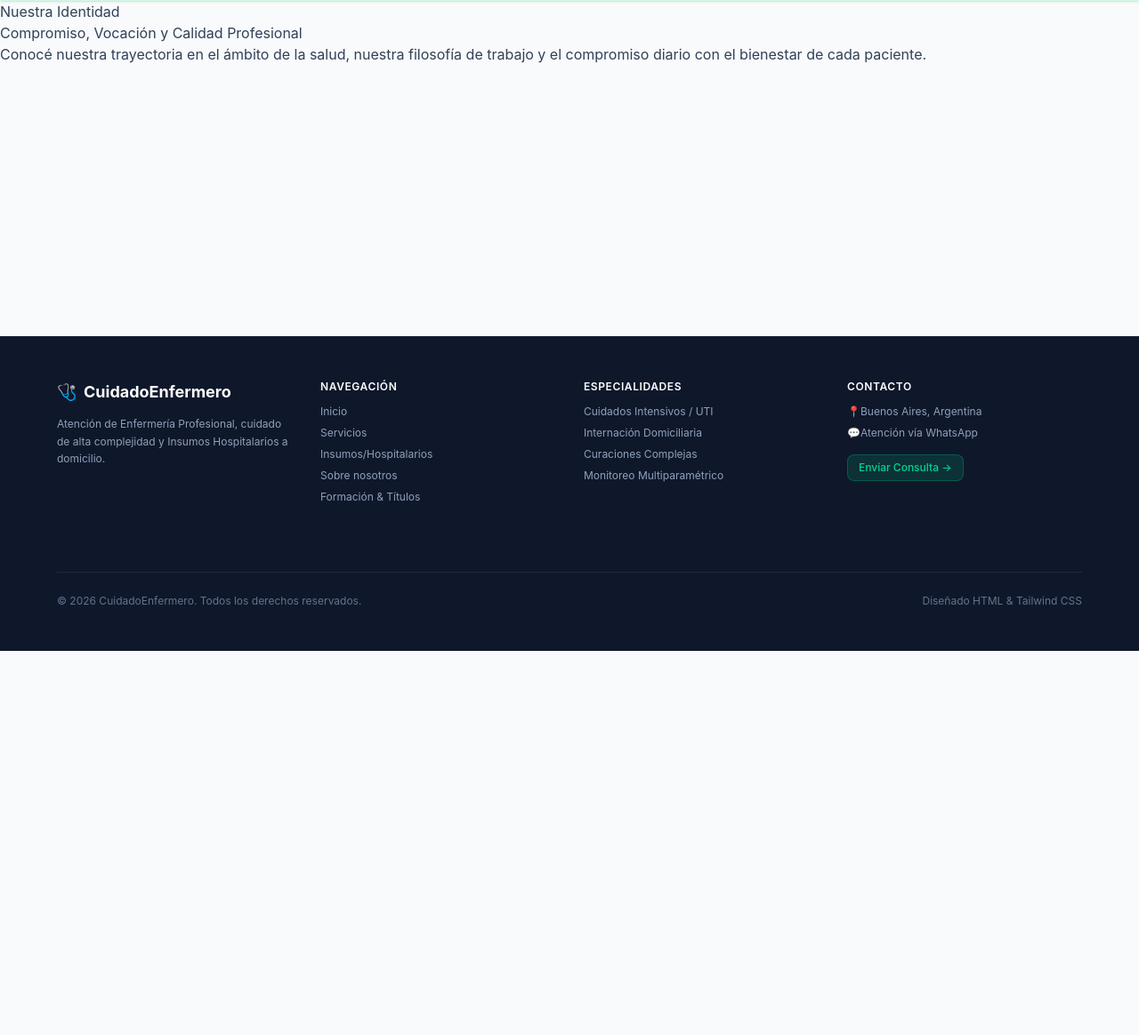
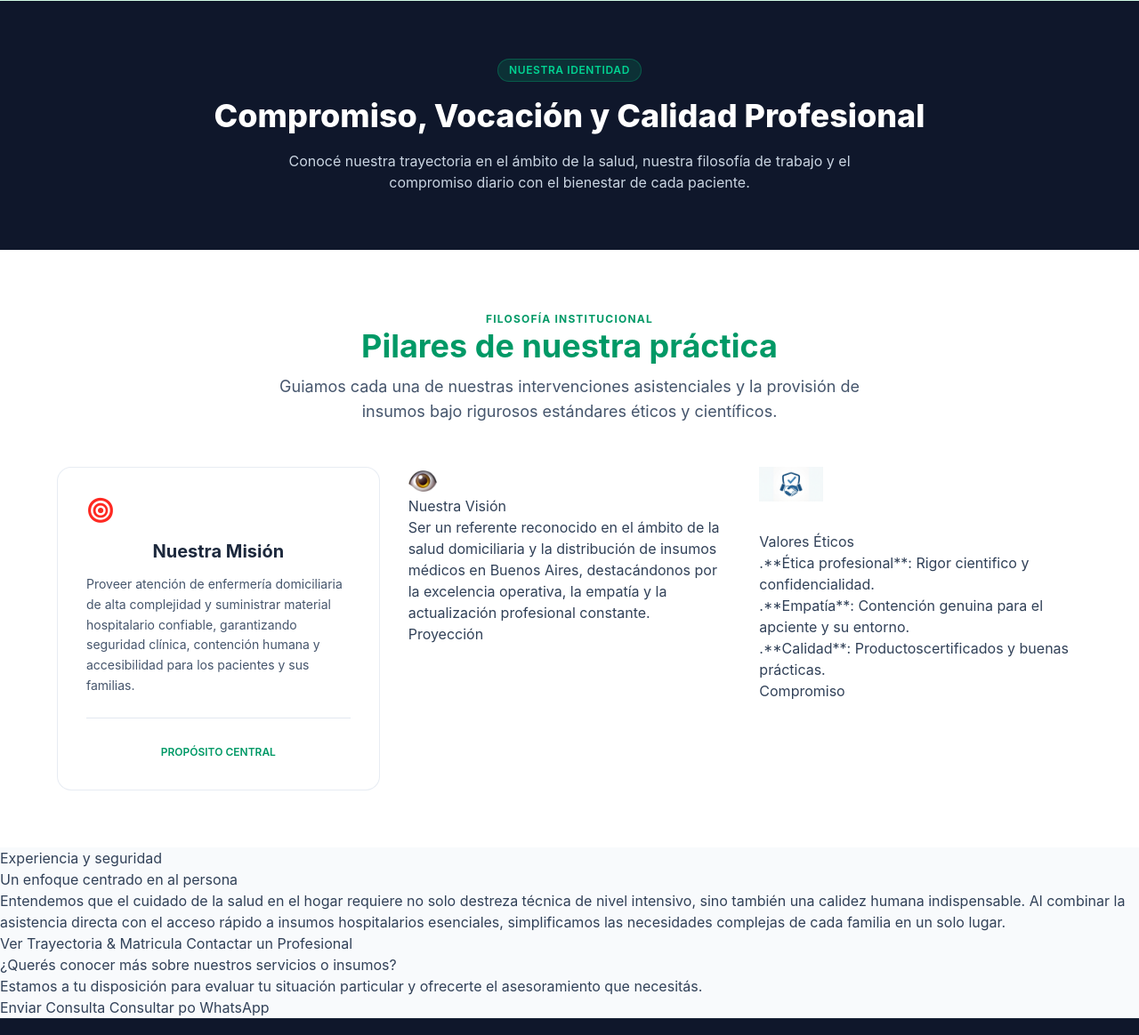
Before and after one commit to flo-luigi85/portafolio-enfermeria, a website: page pages/sobre-nosotros.html in a window 1280 px wide. Shown: the part 68-1232 px from the top of the page at 89% size. Before the commit the page ends 800 px from the top, so only its background shows below. Drawn offline with Linux system fonts and the light colour scheme.

Commit message:
voy a tomarme un descanso y la noche continuo (esta a medias :))

```diff
--- a/pages/sobre-nosotros.html
+++ b/pages/sobre-nosotros.html
@@ -37,17 +37,17 @@
 
     <!-- Contenido principal -->
 
-    <main>
+    <main class="grow">
         <!-- Cabecerade página -->
-        <section>
-            <div>
-                <span>
+        <section class="page-header">
+            <div class="max-w-4xl mx-auto text-center space-y-4">
+                <span class="page-header-marca">
                     Nuestra Identidad
                 </span>
-                <h1>
+                <h1 class="hero-titulo">
                     Compromiso, Vocación y Calidad Profesional
                 </h1>
-                <p>
+                <p class="text-slate-300 text-sm md:text-base max-w-2xl mx-auto">
                     Conocé nuestra trayectoria en el ámbito de la salud, nuestra filosofía de trabajo y el compromiso
                     diario con el bienestar de cada paciente.
                 </p>
@@ -55,36 +55,37 @@
         </section>
 
         <!-- Sección de Misión, Visión y Valores -->
-        <section>
-            <div>
-                <div>
-                    <span>
-
+        <section class="py-16 px-6 bg-white">
+            <div class="max-w-6xl mx-auto space-y-12">
+                <div class="text-center space-y-3">
+                    <span class="text-xs font-bold tracking-widest text-emerald-600 uppercase">
+                        Filosofía Institucional
                     </span>
-                    <h2>
-
+                    <h2 class="section-titulo">
+                        Pilares de nuestra práctica
                     </h2>
-                    <p>
-
+                    <p class="section-subtitulo max-w-2xl mx-auto">
+                        Guiamos cada una de nuestras intervenciones asistenciales y la provisión de insumos bajo rigurosos estándares éticos y científicos.
                     </p>
                 </div>
 
                 <!-- Grilla reutilizando card-servicios -->
-                <div>
+                <div class=" max-w-6xl mx-auto grid grid-cols-1 md:grid-cols-3 gap-8">
                     <!-- Misión -->
 
-                    <div>
+                    <div class="card-servicios flex flex-col justify-between text-left">
                         <div>
-                            <h3>
-
+                            <div class="w-8 h-8 text-4xl mb-4"><img src="../assets/icons/emoji1.gif" alt="Emoji Animado"></div>
+                            <h3 class="text-xl font-bold text-slate-800 mb-3 text-center">
+                                Nuestra Misión
                             </h3>
-                            <p>
-
+                            <p class="text-slate-600 text-sm leading-relaxed">
+                                Proveer atención de enfermería domiciliaria de alta complejidad y suministrar material hospitalario confiable, garantizando seguridad clínica, contención humana y accesibilidad para los pacientes y sus familias.
                             </p>
                         </div>
-                        <div>
-                            <span>
-
+                        <div class="pt-6 mt-6 border-t border-slate-200 text-center">
+                            <span class="text-xs font-semibold text-emerald-600 uppercase">
+                                Propósito central
                             </span>
                         </div>
                     </div>
@@ -92,16 +93,17 @@
                     <!-- Visión -->
                     <div>
                         <div>
+                            <div class="w-8 h-8"><img src="../assets/icons/ojo-humano.png" alt="Ojo humano"></div>
                             <h3>
-
+                                Nuestra Visión
                             </h3>
                             <p>
-
+                                Ser un referente reconocido en el ámbito de la salud domiciliaria y la distribución de insumos médicos en Buenos Aires, destacándonos por la excelencia operativa, la empatía y la actualización profesional constante.
                             </p>
                         </div>
                         <div>
                             <span>
-
+                                Proyección
                             </span>
                         </div>
                     </div>
@@ -109,17 +111,17 @@
                     <!-- Valores -->
                     <div>
                         <div>
-                            <div></div>
-                            <h3></h3>
+                            <div class="w-18 h-18"><img src="../assets/icons/valores.jpg" alt="Imagen - Valores"></div>
+                            <h3>Valores Éticos</h3>
                             <ul>
-                                <li></li>
-                                <li></li>
-                                <li></li>
+                                <li><span>.</span>**Ética profesional**: Rigor cientifico y confidencialidad.</li>
+                                <li><span>.</span>**Empatía**: Contención genuina para el apciente y su entorno.</li>
+                                <li><span>.</span>**Calidad**: Productoscertificados y buenas prácticas.</li>
                             </ul>
                         </div>
                         <div>
                             <span>
-
+                                Compromiso
                             </span>
                         </div>
                     </div>
@@ -131,17 +133,17 @@
         <section>
             <div>
                 <span>
-
+                    Experiencia y seguridad
                 </span>
                 <h2>
-
+                    Un enfoque centrado en al persona
                 </h2>
                 <p>
-
+                    Entendemos que el cuidado de la salud en el hogar requiere no solo destreza técnica de nivel intensivo, sino también una calidez humana indispensable. Al combinar la asistencia directa con el acceso rápido a insumos hospitalarios esenciales, simplificamos las necesidades complejas de cada familia en un solo lugar.
                 </p>
                 <div>
-                    <a href=""></a>
-                    <a href=""></a>
+                    <a href="">Ver Trayectoria & Matricula</a>
+                    <a href="">Contactar un Profesional</a>
                 </div>
             </div>
         </section>
@@ -151,14 +153,14 @@
         <section>
             <div>
                 <h2>
-
+                    ¿Querés conocer más sobre nuestros servicios o insumos?
                 </h2>
                 <p>
-
+                    Estamos a tu disposición para evaluar tu situación particular y ofrecerte el asesoramiento que necesitás.
                 </p>
                 <div>
-                    <a href=""></a>
-                    <a href=""></a>
+                    <a href="">Enviar Consulta</a>
+                    <a href=""> Consultar po WhatsApp</a>
                 </div>
             </div>
         </section>
```
Also changed, not shown: assets/icons/emoji1.gif (added), assets/icons/ojo-humano.png (added), assets/icons/valores.jpg (added), dist/output.css.
